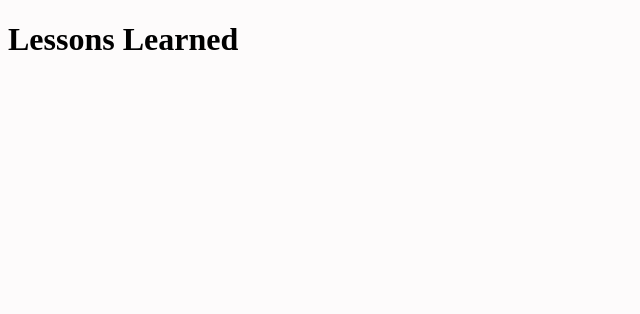
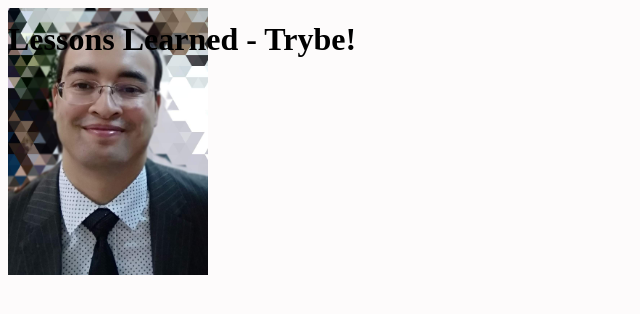
Before and after one commit to brunotomaz-dev/project-lessons-learned, a website: page index.html in a window 1280 px wide. Shown: the whole page, without its empty margins (0-640 px from the left). Drawn offline with Linux system fonts and the light colour scheme.

Commit message:
Requisito 3 ok :rocket:

```diff
--- a/index.html
+++ b/index.html
@@ -1,5 +1,5 @@
 <!DOCTYPE html>
-<html lang="en">
+<html lang="pt-br">
 <head>
     <meta charset="UTF-8">
     <meta http-equiv="X-UA-Compatible" content="IE=edge">
@@ -11,9 +11,12 @@
 
     <header id="cabecalho">
         <h1 id="titulo">
-            Lessons Learned
+            Lessons Learned - Trybe!
         </h1>
     </header>
 
+    <img src="/images/Bruno.jpg" alt="Foto de Bruno" id="minha_foto">
+
+
 </body>
 </html>
--- a/style.css
+++ b/style.css
@@ -6,3 +6,7 @@ body {
     position: fixed;
     top: 0px;
 }
+
+#minha_foto {
+    width: 200px;
+}
```
Also changed, not shown: images/Bruno.jpg (added).
